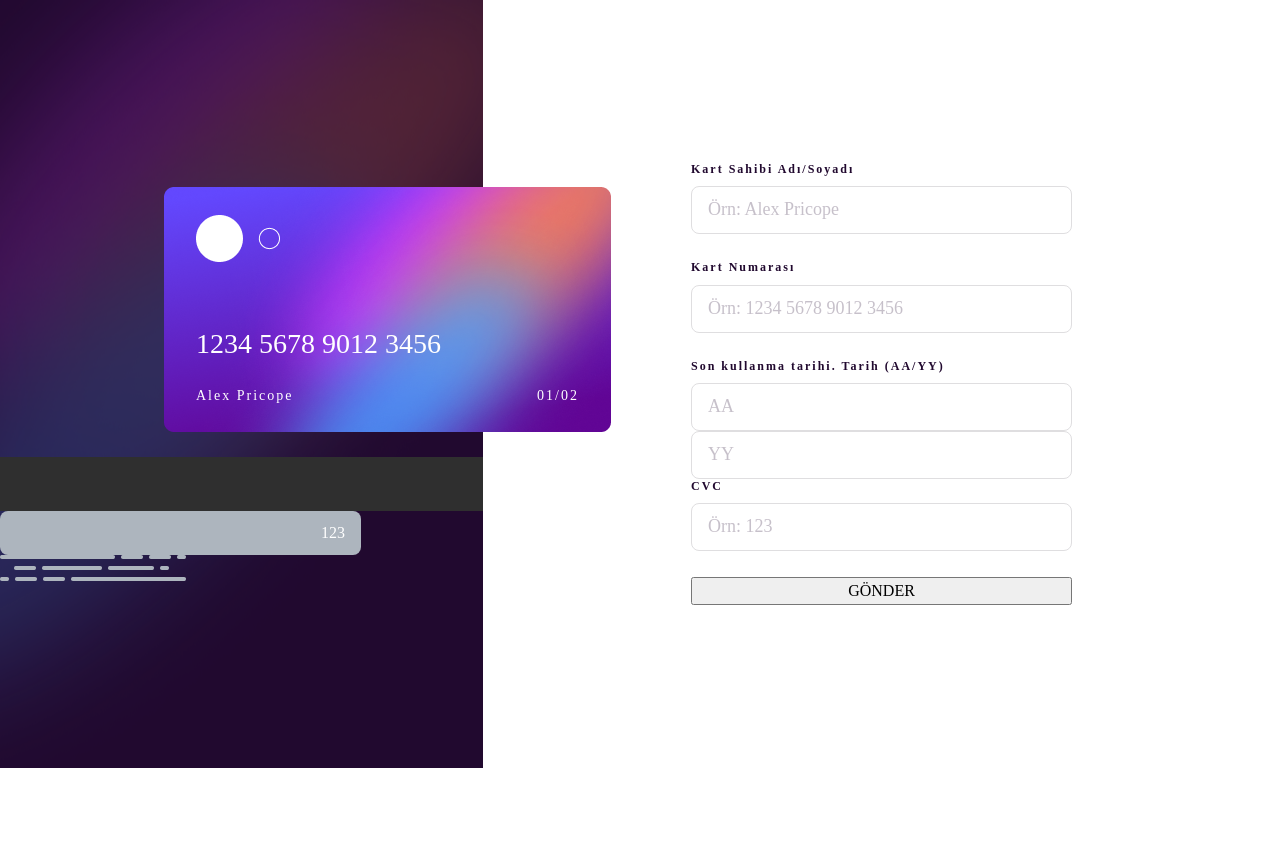
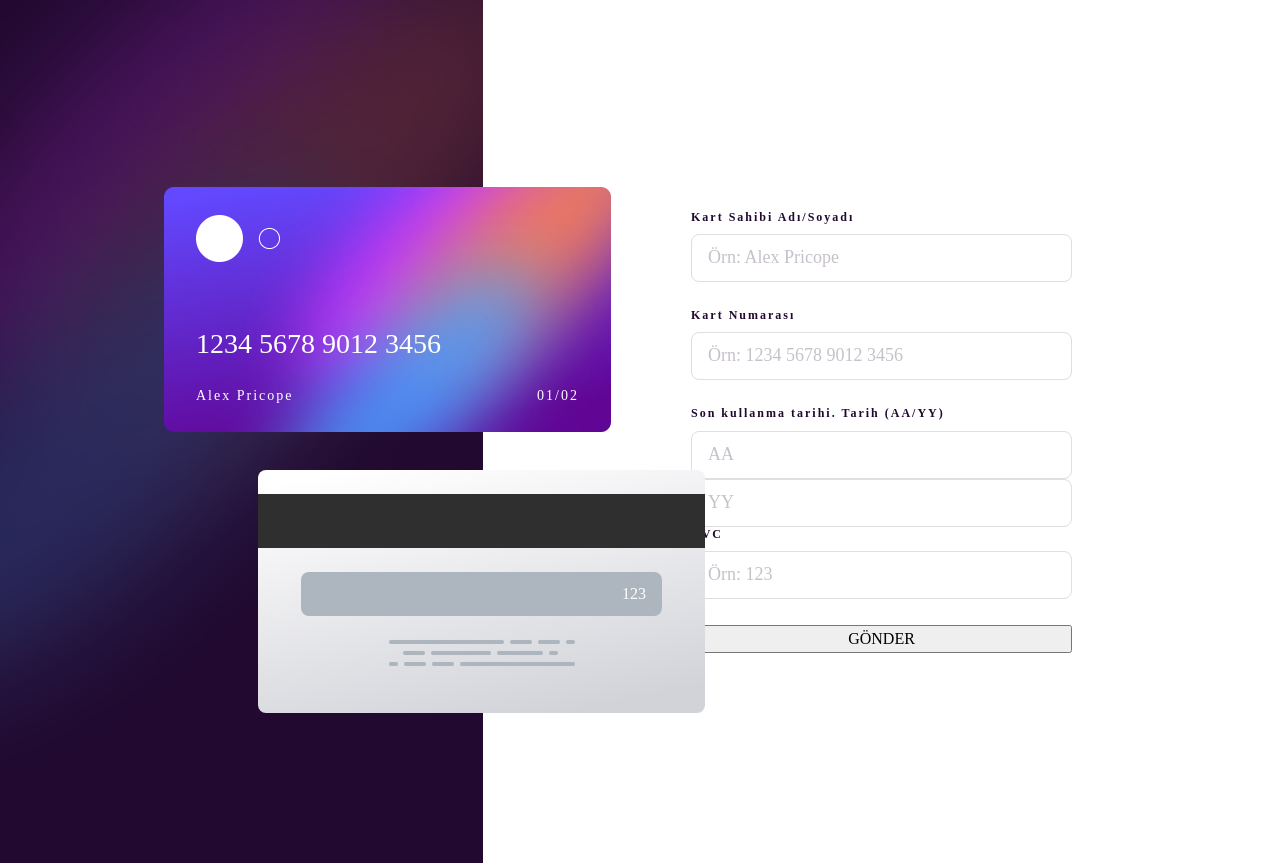
Before and after one commit to kemalozlp/interactive-Card, a plain HTML site: page index.html in a window 1280 px wide. Before the commit the page ends 800 px from the top, so only its background shows below. Drawn offline with Linux system fonts and the light colour scheme.

Commit message:
HTML de bazı class lar düzeltildi

```diff
--- a/index.html
+++ b/index.html
@@ -24,7 +24,7 @@
         </div>
       </div>
 
-      <div class="card-backend">
+      <div class="card-back">
         <div class="black-line"></div>
         <p class="cvc">123</p>
         <img src="assets/img/backend-lines.png" alt=" çizgiler">
```
